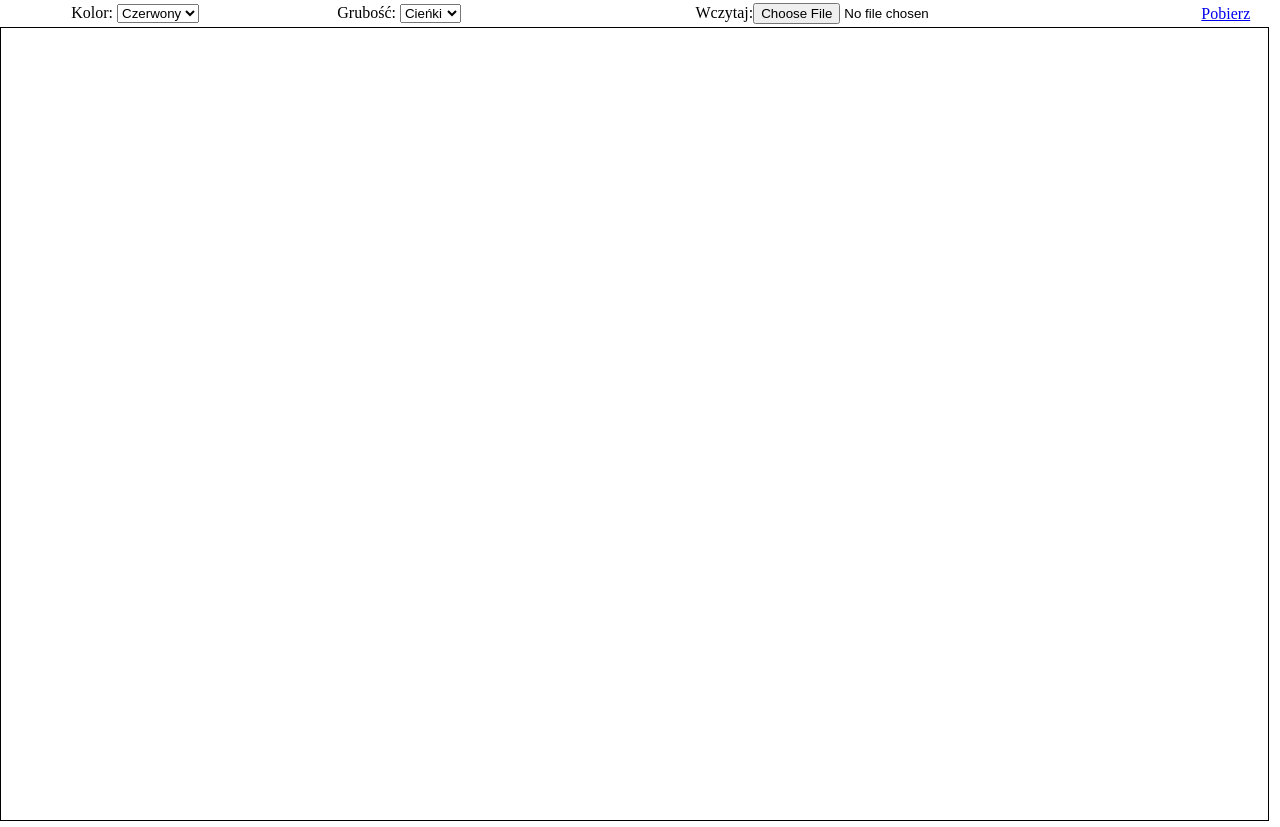
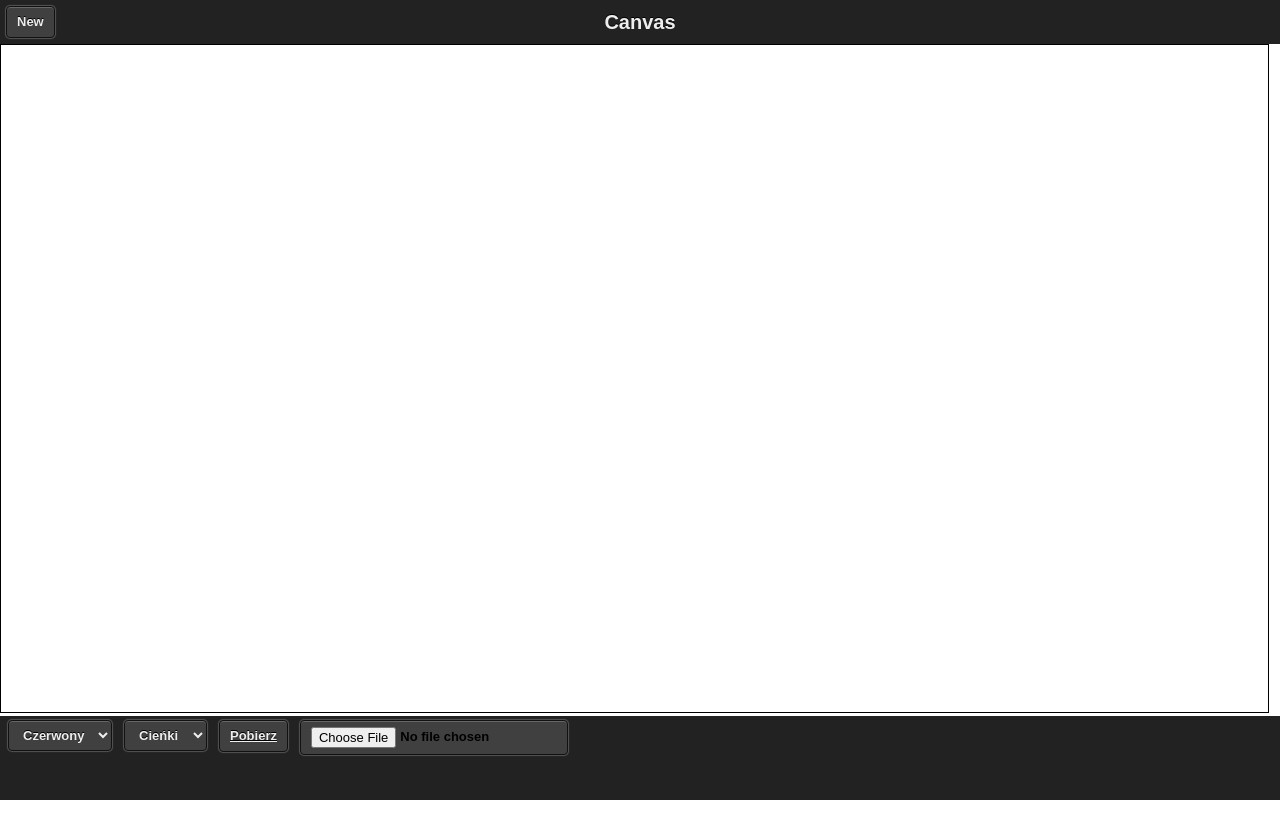
Before and after one commit to czajmen/Paint, a plain HTML site: page index.html in a window 1280 px wide. After the commit the page ends 800 px from the top, so only its background shows below. Drawn offline with Linux system fonts and the light colour scheme.

Commit message:
Final app

```diff
--- a/index.html
+++ b/index.html
@@ -1,191 +1,56 @@
-<!DOCTYPE HTML>
+
+<!doctype html>
 <html>
 <head>
-    <meta name=viewport content="width=device-width, initial-scale=1">
-    <style>
-        body {
-            margin: 0px;
-            padding: 0px;
-            width: 100%;
-           height: 100%;
-        }
-        div{
-            position:absolute;
-        }
-
-
-        #paint{
-            width: 100%;
-            height: 100%;
-        }
-
-
-        table{
-            width: 100%;
-            text-align: center;
-        }
-
-        #myCanvas{
-            height: 99%;
-            width: 99%;
-            border: 1px solid black;
-        }
-
-        @media (orientation: landscape){
-
-            body {
-                width: 100%;
-                height: 100%;
-            }
-        }
-
-    </style>
+ <title>Projekt Canvas</title>
+	<meta name="description" content="Online drawing program for basic sketching on mobile platforms such as iPhone, iPad, and Android. Similar to MS Paint.">
+    <meta name="viewport" content="width=device-width, initial-scale=1.0, maximum-scale=1.0, minimum-scale=1.0, user-scalable=0" />
+	<meta name="apple-mobile-web-app-capable" content="yes"/>
+	<meta charset="utf-8" />
+<link rel="stylesheet" href="styl.css" type="text/css" />
 </head>
 <body>
-<table>
-    <tr>
-        <td>
-            Kolor:
-            <select onchange="change(this.value)">
+<div id="page">
+    <div class="header">
+		<a onClick="newCanvas()" class="navbtn">New</a>
+        <div class="title">Canvas</div>
+    </div>
+   <div id="paint">
+    <canvas id="myCanvas"></canvas>
+</div>
+ <div class="footer">
+
+		<div class="case">
+			<div class="menu" title="Kolor">
+				  <select onchange="change(this.value)" class="navbtn">
                 <option value="red">Czerwony</option>
                 <option value="blue">Niebieski</option>
                 <option value="green">Zielony</option>
                 <option value="pink">Różowy</option>
+				<option value="black">Czarny</option>
+				<option value="white">Biały</option>
             </select>
-        </td>
-        <td>Grubość: <select onchange="changeThickness(this.value)">
+			</div>
+
+			<div class="menu" title="Grubość">
+				 <select onchange="changeThickness(this.value)" class="navbtn">
             <option value="1">Cieńki</option>
             <option value="5">Średni</option>
             <option value="10">Gruby</option>
-        </select></td>
-        <td>Wczytaj:<input type="file" id="imageLoader" name="imageLoader"/></td>
-        <td><a href="#" class="button" id="btn-download" download="my-file-name.png">Pobierz</a> </td>
+        </select>
+			</div>
+			<div class="menu" title="Pobierz swoją pracę">
+				<a href="#" class="navbtn" id="btn-download" download="my-file-name.png">Pobierz</a>
+			</div>
+			<div class="menu" title="Wczytaj obrazek">
+				<input type="file" id="imageLoader" style="color:transparent;" onchange="this.style.color = 'black';" name="imageLoader" class="navbtn"/>
+			</div>
 
-    </tr>
-</table>
-<div id="paint">
-    <canvas id="myCanvas"></canvas>
+			<div style="clear:both"></div>
+		</div>
+    </div>
 </div>
-<script>
+<script type="text/javascript" src="skrypt.js"></script>
 
-    var imageLoader = document.getElementById('imageLoader');
-    imageLoader.addEventListener('change', handleImage, false);
-
-    var canvas = document.getElementById('myCanvas');
-    var ctx = canvas.getContext('2d');
-
-    var painting = document.getElementById('paint');
-    var paint_style = getComputedStyle(painting);
-
-    canvas.width = parseInt(paint_style.getPropertyValue('width'));
-    canvas.height = parseInt(paint_style.getPropertyValue('height'));
-//    canvas.width= screen.width;
-//    canvas.height= screen.height*0.9;
-
-    var mouse = {x: 0, y: 0};
-
-
-    ctx.lineWidth = 3;
-    ctx.lineJoin = 'round';
-    ctx.lineCap = 'round';
-    ctx.strokeStyle = 'red';
-
- function change(color) {
-     ctx.strokeStyle = color;
- }
-
- function changeThickness(width) {
-     ctx.lineWidth = width;
- }
- function savee(){
-     alert("Zapisano");
- }
-
-
-
- //Touch events
-    canvas.addEventListener('touchstart', function(e) {
-        ctx.beginPath();
-        ctx.moveTo( e.changedTouches[0].clientX- this.offsetLeft,  e.changedTouches[0].clientY-this.offsetTop);
-    }, false);
-
-    canvas.addEventListener('touchmove', function(e){
-
-        for(var i=0; i<e.changedTouches.length; i++) {
-            ctx.lineTo(e.changedTouches[i].clientX ,e.changedTouches[i].clientY);
-            ctx.stroke();
-        }
-
-    }, false);
-
-    canvas.addEventListener("touchend", function (e) {
-        var mouseEvent = new MouseEvent("mouseup", {});
-        canvas.dispatchEvent(mouseEvent);
-    }, false);
-
-    // Prevent scrolling when touching the canvas
-    document.body.addEventListener("touchstart", function (e) {
-        if (e.target == canvas) {
-            e.preventDefault();
-        }
-    }, false);
-    document.body.addEventListener("touchend", function (e) {
-        if (e.target == canvas) {
-            e.preventDefault();
-        }
-    }, false);
-    document.body.addEventListener("touchmove", function (e) {
-        if (e.target == canvas) {
-            e.preventDefault();
-        }
-    }, false);
-
-
-    //Mouse events
-
-
-    canvas.addEventListener('mousemove', function(e) {
-        mouse.x = e.pageX - this.offsetLeft;
-        mouse.y = e.pageY - this.offsetTop;
-    }, false);
-
-    canvas.addEventListener('mousedown', function(e) {
-        ctx.beginPath();
-        ctx.moveTo(mouse.x, mouse.y);
-
-        canvas.addEventListener('mousemove', onPaint, false);
-    }, false);
-
-    canvas.addEventListener('mouseup', function() {
-        canvas.removeEventListener('mousemove', onPaint, false);
-    }, false);
-
-    var onPaint = function() {
-        ctx.lineTo(mouse.x, mouse.y);
-        ctx.stroke();
-    };
-
-    var button = document.getElementById('btn-download');
-    button.addEventListener('click', function (e) {
-        var dataURL = canvas.toDataURL('image/png');
-        button.href = dataURL;
-    });
-
-
-    function handleImage(e){
-        var reader = new FileReader();
-        reader.onload = function(event){
-            var img = new Image();
-            img.onload = function(){
-
-                ctx.drawImage(img,0,0);
-            }
-            img.src = event.target.result;
-        }
-        reader.readAsDataURL(e.target.files[0]);
-    }
-
-
-</script>
 </body>
 </html>
--- /dev/null
+++ b/skrypt.js
@@ -0,0 +1,173 @@
+
+    var imageLoader = document.getElementById('imageLoader');
+    imageLoader.addEventListener('change', handleImage, false);
+
+    var canvas = document.getElementById('myCanvas');
+    var ctx = canvas.getContext('2d');
+
+    var painting = document.getElementById('myCanvas');
+    var paint_style = getComputedStyle(painting);
+    canvas.width = parseInt(paint_style.getPropertyValue('width'));
+    canvas.height = parseInt(paint_style.getPropertyValue('height'));
+
+
+    var mouse = {x: 0, y: 0};
+
+ctx.color='red';
+    ctx.lineWidth = 3;
+    ctx.lineJoin = 'round';
+    ctx.lineCap = 'round';
+    ctx.strokeStyle = 'red';
+//}
+function newCanvas(){
+  canvas.width = parseInt(paint_style.getPropertyValue('width'));
+   canvas.height = parseInt(paint_style.getPropertyValue('height'));
+   ctx.color='red';
+    ctx.lineWidth = 3;
+    ctx.lineJoin = 'round';
+    ctx.lineCap = 'round';
+    ctx.strokeStyle = 'red';
+}
+
+ function change(color) {
+     ctx.strokeStyle = color;
+ }
+
+ function changeThickness(width) {
+     ctx.lineWidth = width;
+ }
+ function savee(){
+     alert("Zapisano");
+ }
+
+//window.addEventListener('resize',function(e){
+ //canvas.width = parseInt(paint_style.getPropertyValue('width'));
+ //       canvas.height = parseInt(paint_style.getPropertyValue('height'));
+//		},false);
+//}
+//window.addEventListener('orientationchange',function(e){
+// canvas.width = parseInt(paint_style.getPropertyValue('width'));
+//        canvas.height = parseInt(paint_style.getPropertyValue('height'));
+//		},false);
+//}
+window.addEventListener("resize",function(){
+
+  tmpCanvas.width = canvas.height;
+  tmpCanvas.height = canvas.width;
+  tmpCtx = tempCanvas.getContext('2d');
+
+  // Copy to temporary canvas
+  tempCanvas.drawImage(canvas, 0, 0);
+
+  // Resize original canvas
+  canvas.width = parseInt(paint_style.getPropertyValue('width'));
+   canvas.height = parseInt(paint_style.getPropertyValue('height'));
+  // Copy back to resized canvas
+  ctx = canvas.getContext('2d');
+  ctx.drawImage(tempCanvas, 0, 0, tempCanvas.width, tempCanvas.height, 0, 0, canvas.height, canvas.width);
+
+
+},false);
+window.addEventListener("orientationchange", function() {
+	// Announce the new orientation number
+	//alert(screen.orientation);
+	  // Set up temporary canvas
+  tmpCanvas.width = canvas.height;
+  tmpCanvas.height = canvas.width;
+  tmpCtx = tempCanvas.getContext('2d');
+
+  // Copy to temporary canvas
+  tempCanvas.drawImage(canvas, 0, 0);
+
+  // Resize original canvas
+   canvas.width = window.innerWidth;
+  canvas.height = window.innerHeight;
+  // Copy back to resized canvas
+  ctx = canvas.getContext('2d');
+  ctx.drawImage(tempCanvas, 0, 0, tempCanvas.width, tempCanvas.height, 0, 0, canvas.height, canvas.width);
+
+}, false);
+ //Touch events
+    canvas.addEventListener('touchstart', function(e) {
+        ctx.beginPath();
+       x = e.changedTouches[0].pageX;
+		y = e.changedTouches[0].pageY-44;
+		ctx.moveTo(x,y);
+
+    }, false);
+
+    canvas.addEventListener('touchmove', function(e){
+x = e.changedTouches[0].pageX;
+		y = e.changedTouches[0].pageY-44;
+		ctx.lineTo(x,y);
+		ctx.stroke();
+
+
+    }, false);
+
+    canvas.addEventListener("touchend", function (e) {
+        var mouseEvent = new MouseEvent("mouseup", {});
+        canvas.dispatchEvent(mouseEvent);
+    }, false);
+
+    // Prevent scrolling when touching the canvas
+    document.body.addEventListener("touchstart", function (e) {
+        if (e.target == canvas) {
+            e.preventDefault();
+        }
+    }, false);
+    document.body.addEventListener("touchend", function (e) {
+        if (e.target == canvas) {
+            e.preventDefault();
+        }
+    }, false);
+    document.body.addEventListener("touchmove", function (e) {
+        if (e.target == canvas) {
+            e.preventDefault();
+        }
+    }, false);
+
+
+    //Mouse events
+
+
+    canvas.addEventListener('mousemove', function(e) {
+      mouse.x = e.pageX - this.offsetLeft;
+        mouse.y = e.pageY - this.offsetTop;
+    }, false);
+
+    canvas.addEventListener('mousedown', function(e) {
+        ctx.beginPath();
+        ctx.moveTo(mouse.x, mouse.y);
+
+        canvas.addEventListener('mousemove', onPaint, false);
+    }, false);
+
+    canvas.addEventListener('mouseup', function() {
+        canvas.removeEventListener('mousemove', onPaint, false);
+    }, false);
+
+    var onPaint = function() {
+        ctx.lineTo(mouse.x, mouse.y);
+        ctx.stroke();
+    };
+
+    var button = document.getElementById('btn-download');
+    button.addEventListener('click', function (e) {
+        var dataURL = canvas.toDataURL('image/png');
+        button.href = dataURL;
+    });
+
+
+    function handleImage(e){
+        var reader = new FileReader();
+        reader.onload = function(event){
+            var img = new Image();
+            img.onload = function(){
+
+                ctx.drawImage(img,0,0,canvas.width,canvas.height);
+            }
+            img.src = event.target.result;
+        }
+        reader.readAsDataURL(e.target.files[0]);
+    }
--- /dev/null
+++ b/styl.css
@@ -0,0 +1,94 @@
+body {
+    margin:0px;
+    width:100%;
+    height:90%;
+    overflow:hidden;
+    font-family:Arial;
+    /* prevent text selection on ui */
+    user-select: none;
+    -webkit-user-select: none;
+    -moz-user-select: none;
+    -ms-user-select: none;
+    /* prevent scrolling in windows phone */
+    -ms-touch-action: none;
+    /* prevent selection highlight */
+    -webkit-tap-highlight-color: rgba(0,0,0,0);
+}
+
+.header, .footer{
+    position: absolute;
+    background-color: #222;
+    text-align: center;
+}
+.header {
+    top: 0px;
+    left: 0px;
+    right: 0px;
+    height: 32px;
+    padding:6px;
+}
+.navbtn {
+    cursor: pointer;
+    float:left;
+    padding: 6px 10px;
+    font-weight: bold;
+    line-height: 18px;
+    font-size: 13px;
+    color: #eee;
+    text-shadow: 0px -1px #000;
+    border: solid 1px #111;
+    border-radius: 4px;
+    background-color: #404040;
+    box-shadow: 0 0 1px 1px #555,inset 0 1px 0 0 #666;
+}
+.navbtn-hover, .navbtn:active {
+    color: #222;
+    text-shadow: 0px 1px #aaa;
+    background-color: #aaa;
+    box-shadow: 0 0 1px 1px #444,inset 0 1px 0 0 #ccc;
+}
+
+.footer {
+height:10%;
+bottom:0px;
+    left: 0px;
+    right: 0px;
+
+    padding:2px;
+}
+.title {
+    width: auto;
+    line-height: 32px;
+    font-size: 20px;
+    font-weight: bold;
+    color: #eee;
+    text-shadow: 0px -1px #000;
+    padding:0 60px;
+}
+.case {
+    width:100%;
+    margin:auto;
+    text-align:center;
+}
+.menu {
+    float:left;
+    padding:2px 6px 2px 6px;
+}
+
+
+#paint{
+
+    position: absolute;
+    top: 44px;
+    left: 0px;
+    right: 0px;
+    bottom: 46px;
+    overflow:hidden;
+    background-color:#FFFFFF;
+}
+
+    #myCanvas{
+            height: 94%;
+            width: 99%;
+            border: 1px solid black;
+        }
```
